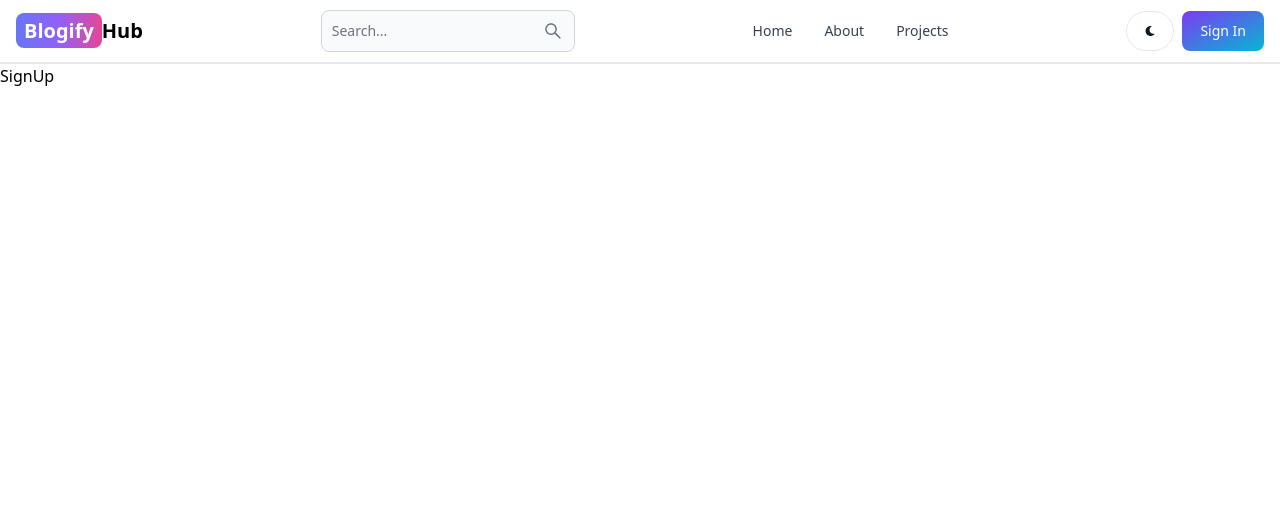
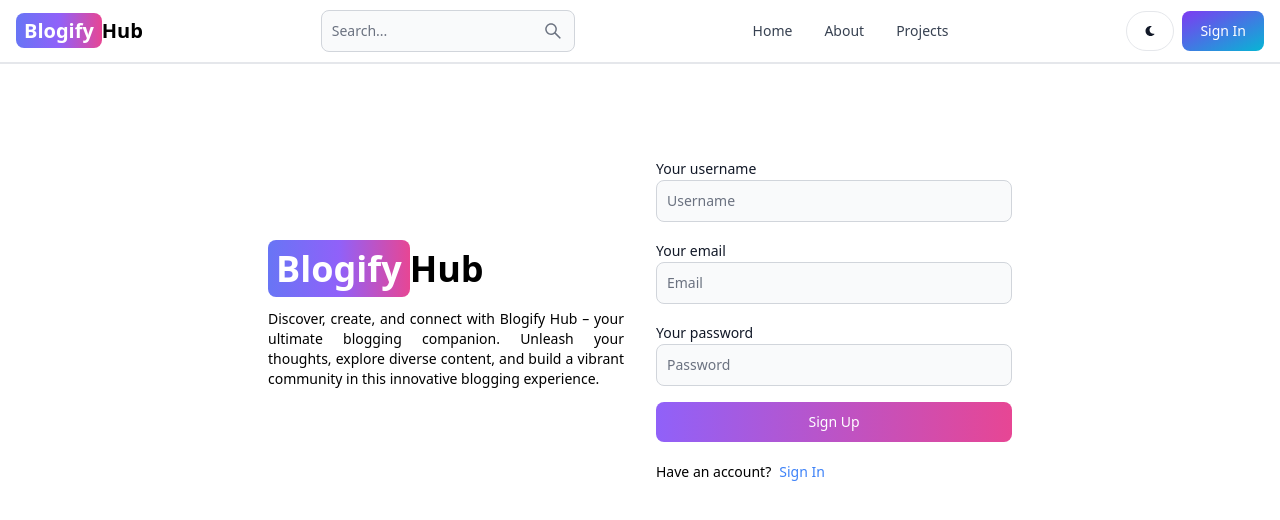
Before and after one commit to ashish-pro/blogify-mern-blog-app, a React app in the folder blog-app-client/: page /sign-up in a window 1280 px wide. Shown: the top 520 px of the page. Built offline with nearby package versions, Linux system fonts and the light colour scheme; the HTML template or start-up script is replaced by a standard one.

Commit message:
created signup page ui

```diff
--- a/blog-app-client/src/cmponents/Header.jsx
+++ b/blog-app-client/src/cmponents/Header.jsx
@@ -1,5 +1,4 @@
 import { Button, Navbar, TextInput } from "flowbite-react";
-import React from "react";
 import { Link, useLocation } from "react-router-dom";
 import { AiOutlineSearch } from "react-icons/ai";
 import {FaMoon} from 'react-icons/fa'
--- a/blog-app-client/src/pages/SignUp.jsx
+++ b/blog-app-client/src/pages/SignUp.jsx
@@ -1,9 +1,66 @@
-import React from 'react'
+import {Link} from 'react-router-dom'
+import {Button, Label, TextInput} from 'flowbite-react'
 
 const SignUp = () => {
-  return (
-    <div>SignUp</div>
-  )
+  return <div className='min-h-screen mt-20'>
+    <div className='flex p-3 max-w-3xl mx-auto flex-col md:flex-row md:items-center gap-8'>
+      {/* left */}
+      <div className='flex-1'>
+      <Link
+        to="/"
+        className="font-bold dark:text-white text-4xl"
+      >
+        <span
+          className="px-2 py-1 bg-gradient-to-r
+       from-indigo-500 via-purple-500 to-pink-500
+       rounded-lg text-white"
+        >
+          Blogify
+        </span>
+        Hub
+      </Link>
+      <p className='text-sm mt-5 text-justify'>Discover, create, and connect with Blogify Hub – your ultimate blogging companion. Unleash your thoughts, explore diverse content, and build a vibrant community in this innovative blogging experience.</p>
+      </div>
+      {/* right */}
+      <div className='flex-1'>
+        <form className='flex flex-col gap-4'>
+          <div>
+            <Label value='Your username' />
+            <TextInput
+            type='text'
+            placeholder='Username'
+            id='username'
+            />
+          </div>
+          <div>
+            <Label value='Your email' />
+            <TextInput
+            type='text'
+            placeholder='Email'
+            id='email'
+            />
+          </div>
+          <div>
+            <Label value='Your password' />
+            <TextInput
+            type='text'
+            placeholder='Password'
+            id='password'
+            />
+          </div>
+          <Button gradientDuoTone='purpleToPink' type='submit'>
+            Sign Up
+          </Button>
+        </form>
+        <div className='flex gap-2 text-sm mt-5'>
+            <span>Have an account?</span>
+            <Link to='/sign-in' className='text-blue-500'>
+            Sign In
+            </Link>
+        </div>
+      </div>
+    </div>
+  </div>
 }
 
 export default SignUp
```
